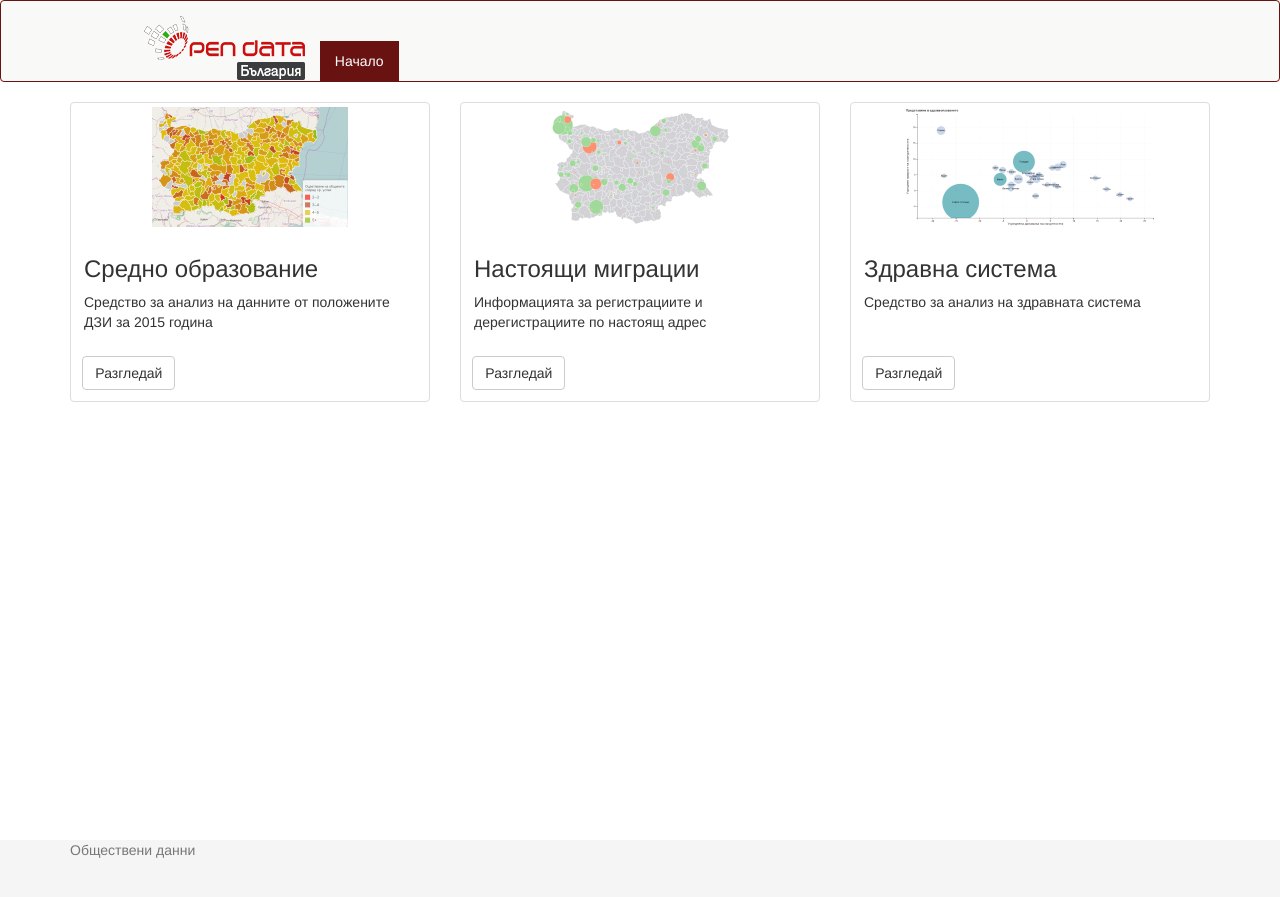
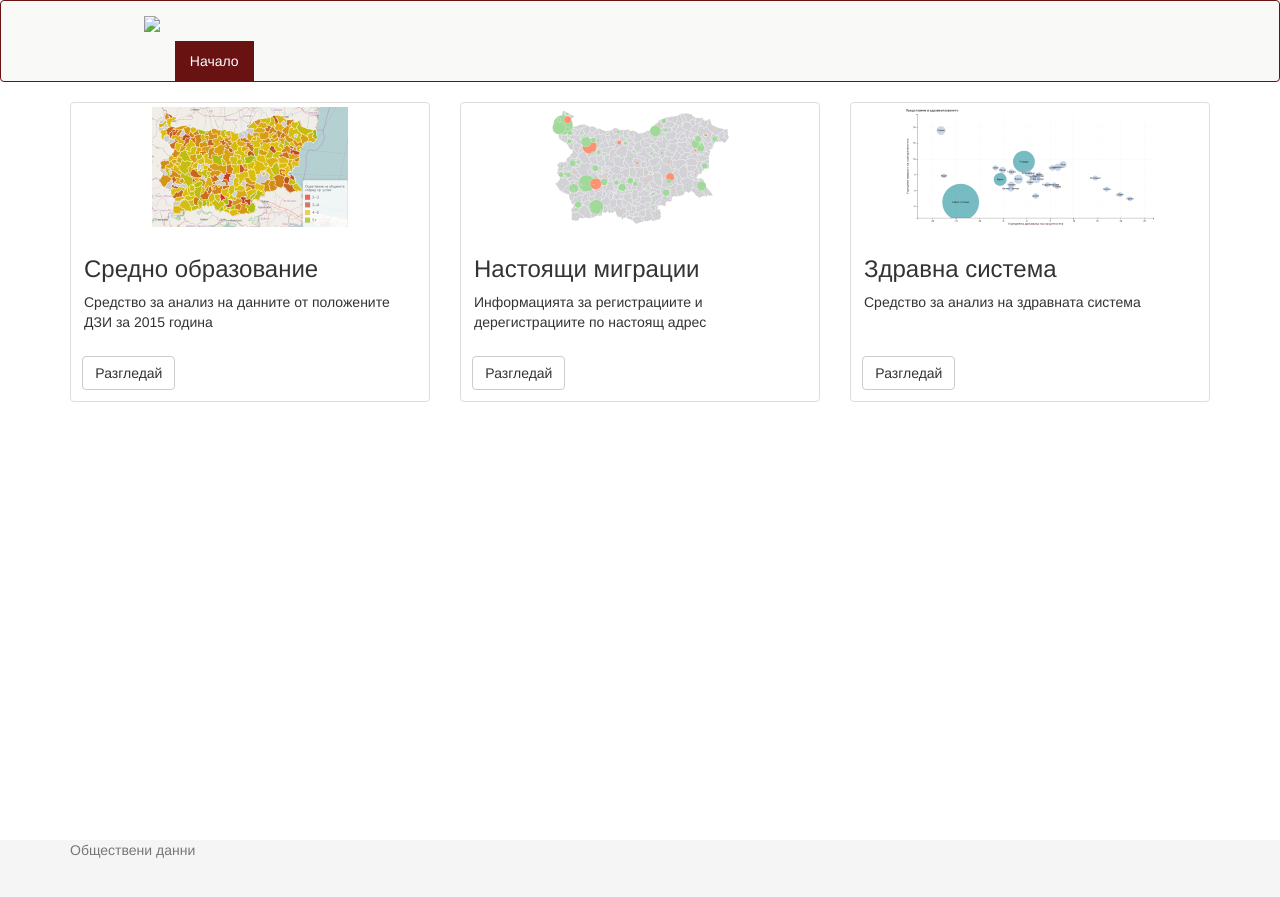
Before and after one commit to pdpetrov/data-viz, a Jekyll site: the page built from index.html, in a window 1280 px wide. Shown: the top 897 px of the page. Built offline with Jekyll 4.4.1, drawn with Linux system fonts in a browser that asks for light colours; nearby versions of some CDN libraries.

Commit message:
Fix relative path

```diff
--- a/_includes/nav.html
+++ b/_includes/nav.html
@@ -3,11 +3,11 @@
           <div class="navbar-header">
             <button type="button" class="navbar-toggle collapsed" data-toggle="collapse" data-target="#bs-example-navbar-collapse-9">
               </button>
-              <a class="navbar-brand" href="https://opendata.government.bg/"><img src="../assets/img/logockan.png"></a>
+              <a class="navbar-brand" href="https://opendata.government.bg/"><img src="{{ "../assets/img/logockan.png" | prepend: site.baseurl }}"></a>
           </div>
         <div class="collapse navbar-collapse">
           <ul class="nav navbar-nav">
-              <li class="active"><a href="/">Начало</a></li>
+              <li class="active"><a href="{{ "/" | prepend: site.baseurl }}">Начало</a></li>
           </ul>
         </div>
         </div>
```
Also changed, not shown: 1 other file.
